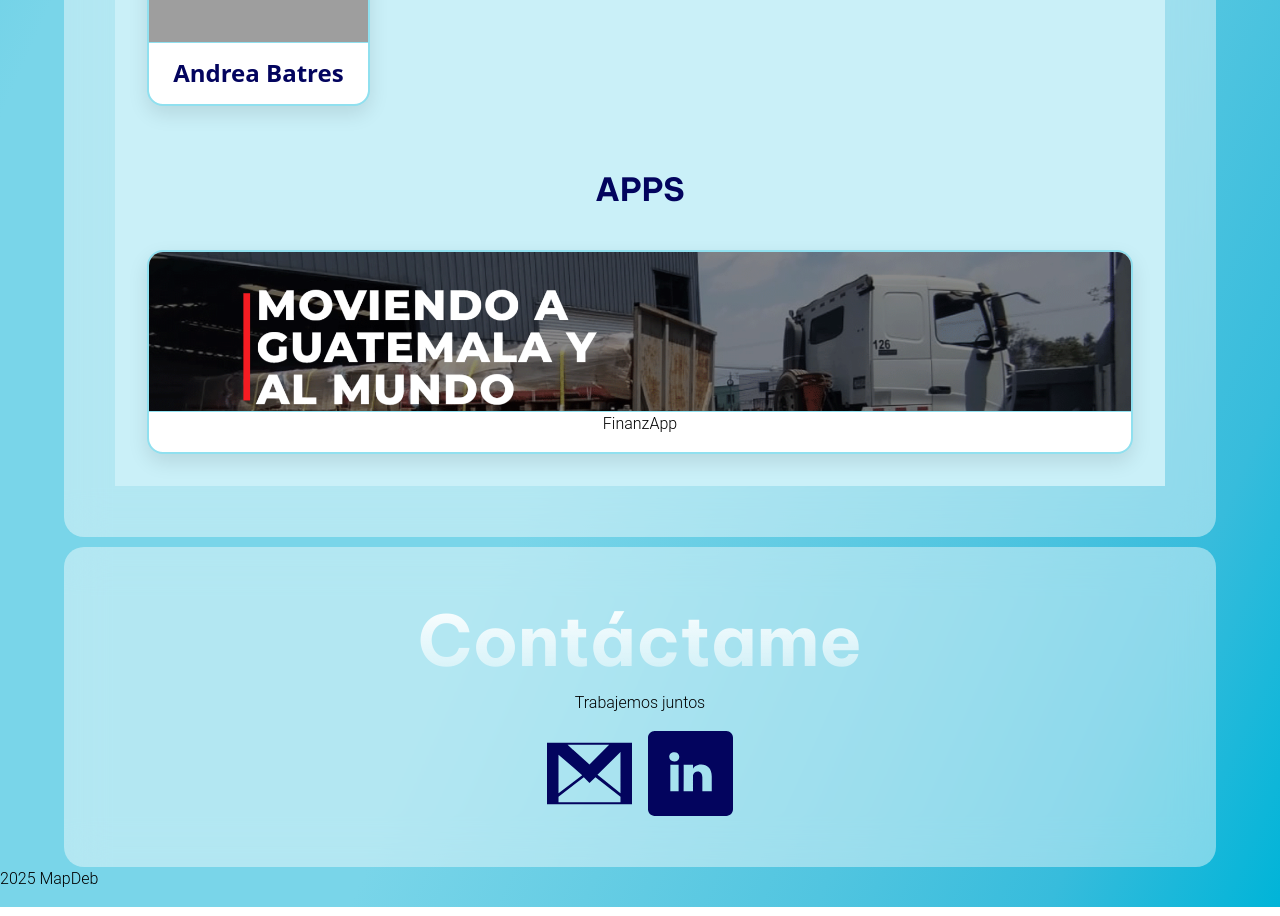
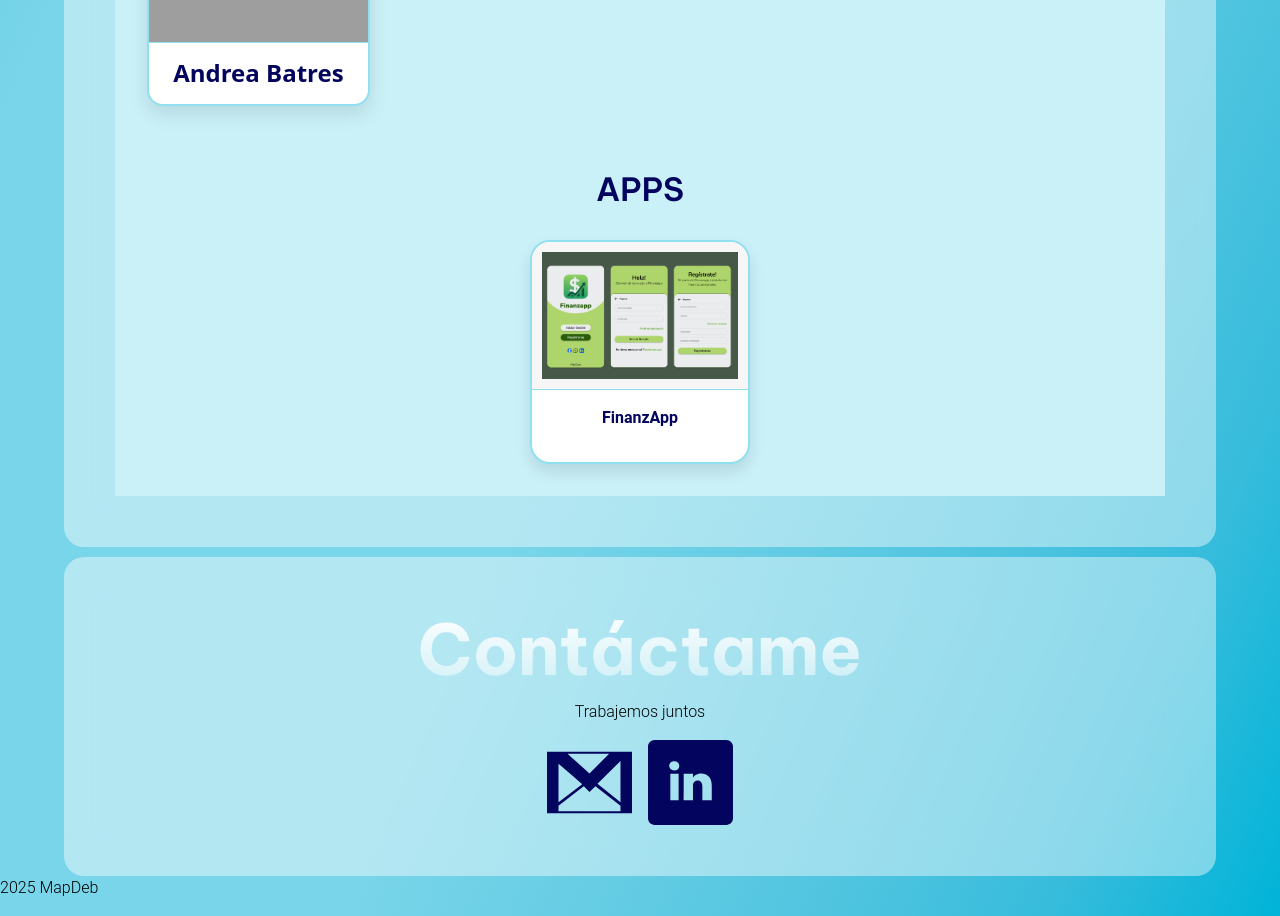
Before and after one commit to BERTOPRE/portafolio_Michael_Perez, a Vue app: page / in a window 1280 px wide. Shown: the part 1980-2896 px from the top of the page. Built offline with nearby package versions, Linux system fonts and the light colour scheme; grey boxes are pictures that could not be loaded.

Commit message:
Rediseño de cards Apps

```diff
--- a/src/components/content/portafolio.vue
+++ b/src/components/content/portafolio.vue
@@ -31,11 +31,11 @@
       </div>
     </div>
 
-    <div class="cards">
+    <div class="cards-apps">
       <h2>APPS</h2>
       <div class="cards-items">
         <div class="cards-portafolio">
-          <img src="@/assets/imgs/proyectos/proyecto-1.png" alt="imagen de proyecto" />
+          <img src="@/assets/imgs/proyectos/proyecto-5.png" alt="imagen de proyecto" />
           <p>FinanzApp</p>
         </div>
       </div>
--- a/src/styles/cards.css
+++ b/src/styles/cards.css
@@ -63,3 +63,53 @@
   color: var(--default-color);
   font-weight: 600;
 }
+.cards-apps {
+  padding: 2rem;
+  background-color: var(--secondary-color);
+}
+
+.cards-apps h2 {
+  text-align: center;
+  color: var(--default-color);
+  font-size: 2rem;
+  margin-bottom: 2rem;
+}
+
+.cards-apps .cards-items {
+  display: flex;
+  justify-content: center;
+  flex-wrap: wrap;
+  gap: 2rem;
+}
+
+.cards-apps .cards-portafolio {
+  background-color: white;
+  border: 2px solid var(--accent-color);
+  border-radius: 20px;
+  box-shadow: 0 8px 16px rgba(0, 0, 0, 0.1);
+  width: 220px;
+  overflow: hidden;
+  transition: transform 0.3s ease;
+  text-align: center;
+  padding-bottom: 1rem;
+}
+
+.cards-apps .cards-portafolio:hover {
+  transform: scale(1.03);
+  box-shadow: 0 12px 20px rgba(0, 0, 0, 0.15);
+}
+
+.cards-apps .cards-portafolio img {
+  width: 100%;
+  height: auto;
+  object-fit: contain;
+  border-bottom: 1px solid var(--accent-color);
+  background-color: #f6f6f6;
+  padding: 10px;
+}
+
+.cards-apps .cards-portafolio p {
+  margin-top: 1rem;
+  font-weight: 600;
+  color: var(--default-color);
+}
```
Also changed, not shown: src/assets/imgs/proyectos/proyecto-5.png (added).
